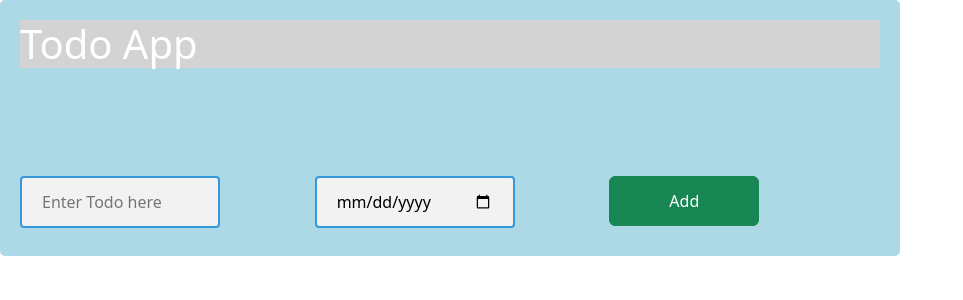
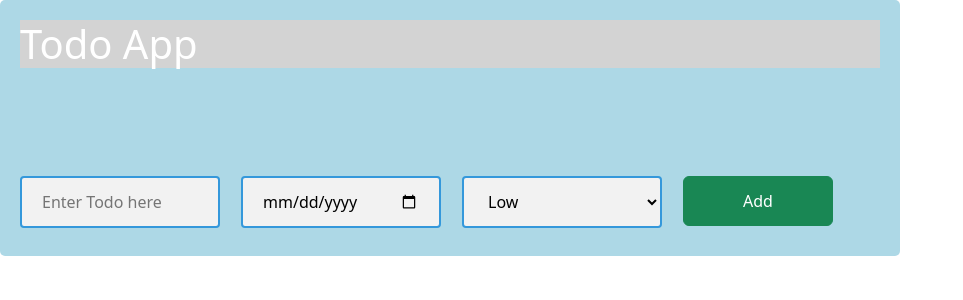
Before and after one commit to TEJAS97443/React, a React (Vite) app: page / in a window 1280 px wide. Shown: the top 300 px of the page, without its empty margins (0-963 px from the left). Built offline with nearby package versions, Linux system fonts and the light colour scheme; no server answers.

Commit message:
Add files via upload

```diff
--- a/src/components/jsxFiles/AddTodo.jsx
+++ b/src/components/jsxFiles/AddTodo.jsx
@@ -2,14 +2,21 @@ import { useContext } from 'react'
 import styles from '../cssFiles/AddTodoInputs.module.css'
 import { TodoItemsContext } from '../../store/todo-items-store'
 
-function AddTodo({refName, refDate}) {
+function AddTodo({refName, refDate, refPriority}) {
   const contextObj = useContext(TodoItemsContext);
   const addNewItem = contextObj.addNewItem;
 
   return <div class="row">
-                  <div class="col-4"><input type="text" ref={refName} placeholder="Enter Todo here" className={`${styles['cool-input-box']}`}/></div>
-                  <div class="col-4"><input type="date" ref={refDate} className={`${styles['cool-input-box']}`}/></div>
-                  <div class="col-2"><button type="button" class={`btn btn-success ${styles['custom-button']}`} onClick={addNewItem}>Add</button></div>
+                  <div class="col-3"><input type="text" ref={refName} placeholder="Enter Todo here" className={`${styles['cool-input-box']}`}/></div>
+                  <div class="col-3"><input type="date" ref={refDate} className={`${styles['cool-input-box']}`}/></div>
+                  <div className="col-3">
+                    <select ref={refPriority} className={`${styles['cool-input-box']}`}>
+                      <option value="low">Low</option>
+                      <option value="medium">Medium</option>
+                      <option value="high">High</option>
+                    </select>
+                  </div>
+                  <div class="col-3"><button type="button" class={`btn btn-success ${styles['custom-button']}`} onClick={addNewItem}>Add</button></div>
           </div>
 }
 
```
